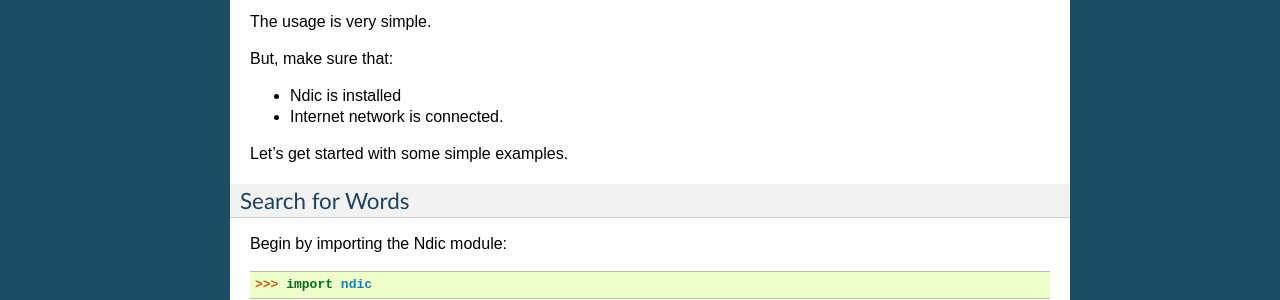
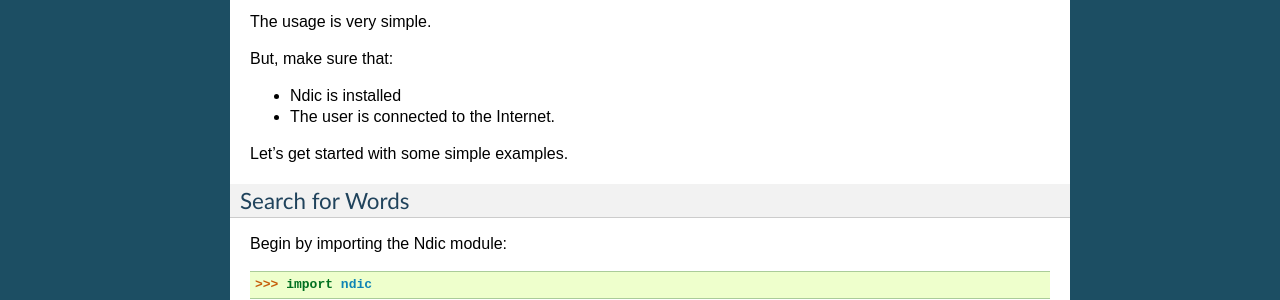
Before and after one commit to jupiny/ndic, a Sphinx documentation site: the page built from docs/index.rst, in a window 1280 px wide. Shown: the part 442-742 px from the top of the page. Built offline with Sphinx 7.4.7, drawn with Linux system fonts in a browser that asks for light colours.

Commit message:
update index reStructuredtext: change network requirements text

```diff
--- a/docs/index.rst
+++ b/docs/index.rst
@@ -34,7 +34,7 @@ The usage is very simple.
 But, make sure that:
 
 * Ndic is installed
-* Internet network is connected.
+* The user is connected to the Internet.
 
 Let's get started with some simple examples.
 
```
